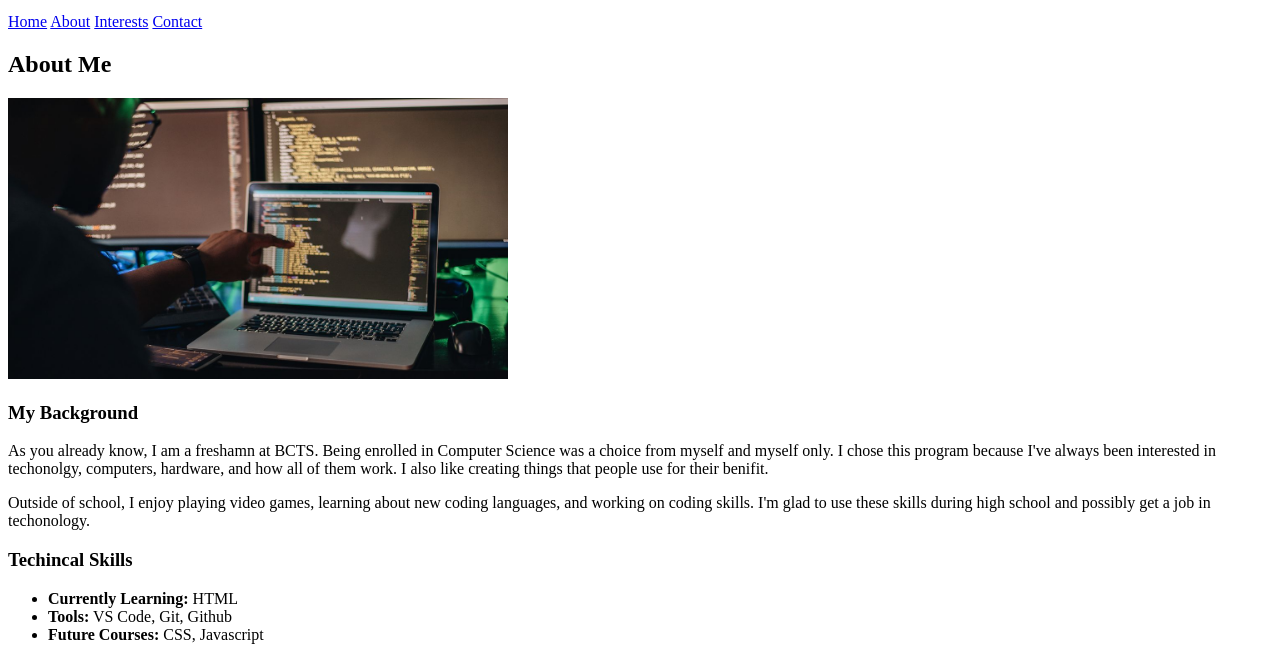
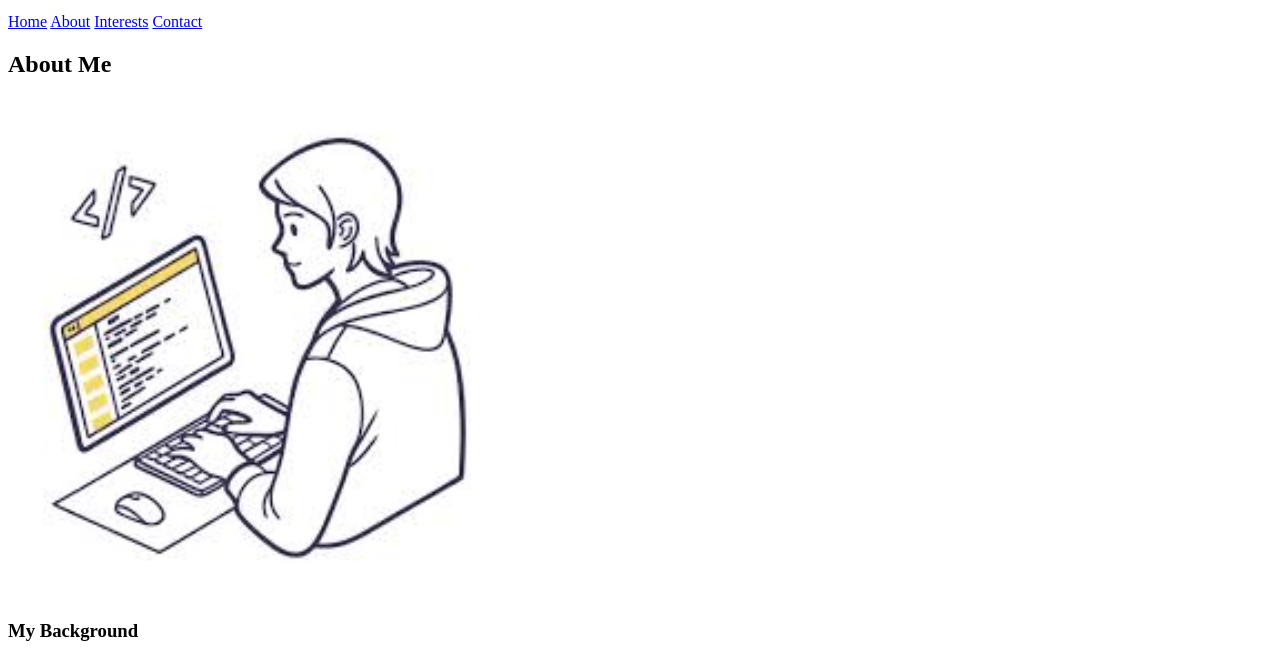
Before and after one commit to chaazi29-afk/Unit1-HTML-EOU-Project, a plain HTML site: page about.html in a window 1280 px wide. Shown: the part 101-759 px from the top of the page. Drawn offline with Linux system fonts and the light colour scheme.

Commit message:
oops i forgor to add image

```diff
--- a/about.html
+++ b/about.html
@@ -18,7 +18,7 @@
     </header>
     <main>
         <h2>About Me</h2>
-        <img src="images/codingperson.jpeg" alt="Coding Image" width="500">
+        <img src="images/codingdrawing.jpeg" alt="Coding Image" width="500">
         <section>
             <h3>My Background</h3>
             <p>As you already know, I am a freshamn at BCTS. Being enrolled in Computer Science was a choice from myself and myself only. I chose this program because I've always been interested in techonolgy, computers, hardware, and how all of them work. I also like creating things that people use for their benifit.</p>
```
Also changed, not shown: images/codingdrawing.jpeg (added).
